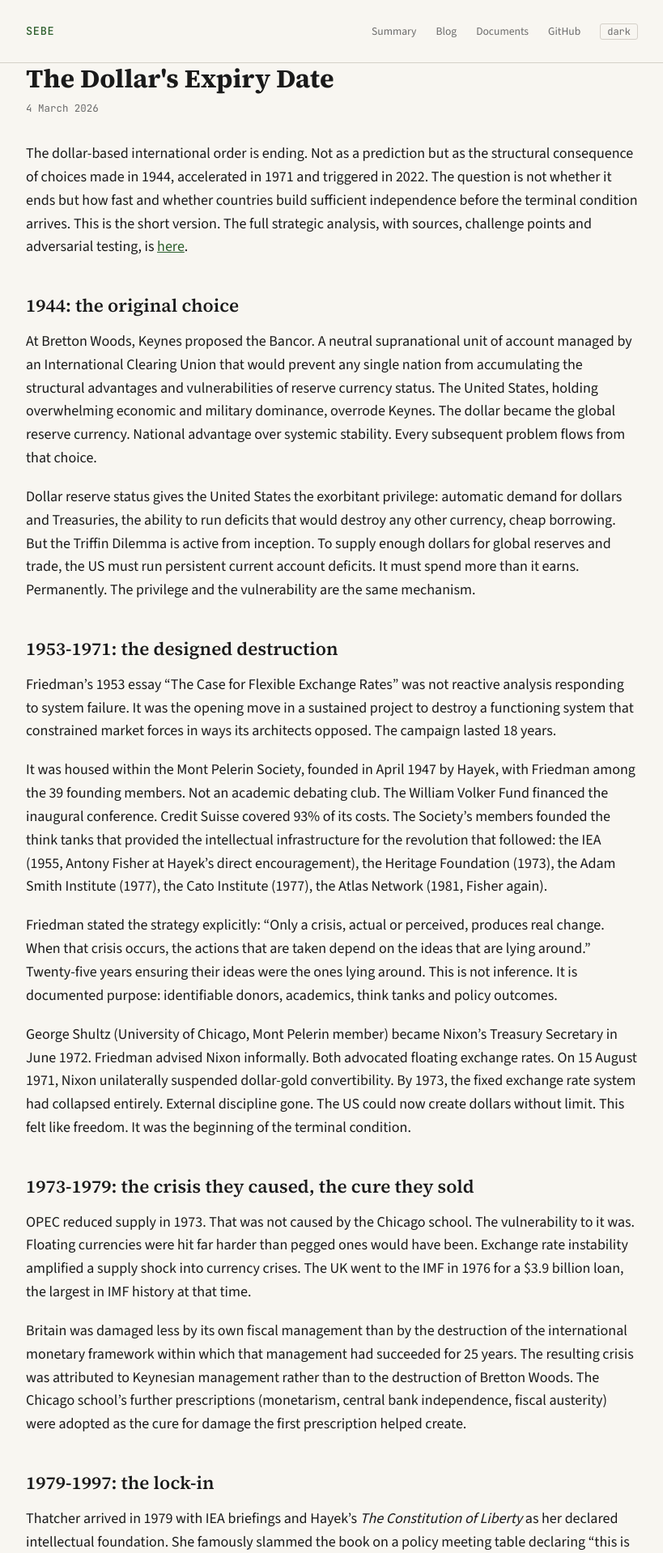
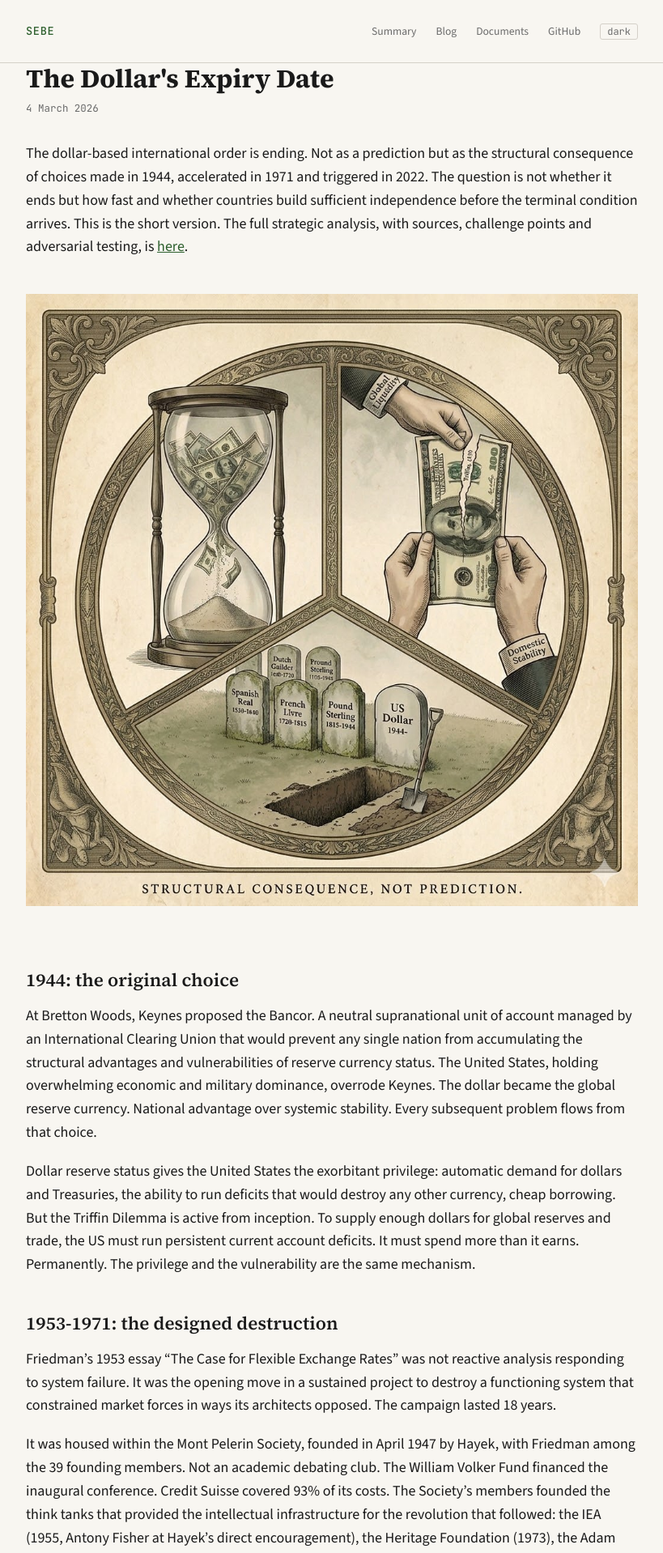
Before and after one commit to Djarid/SEBE, a Jekyll site: the page built from site/_posts/2026-03-04-the-dollars-expiry-date.md, in a window 1280 px wide. Shown: the top 1918 px of the page at 81% size, without its empty margins (230-1049 px from the left). Built offline with Jekyll 4.4.1, drawn with Linux system fonts in a browser that asks for light colours; comment, search, counter and statistics services are not loaded.

Commit message:
Add header image to Dollar's Expiry Date blog post

```diff
--- a/site/_posts/2026-03-04-the-dollars-expiry-date.md
+++ b/site/_posts/2026-03-04-the-dollars-expiry-date.md
@@ -6,6 +6,8 @@ description: "The dollar reserve system is ending, not as prediction but as stru
 ---
 
 The dollar-based international order is ending. Not as a prediction but as the structural consequence of choices made in 1944, accelerated in 1971 and triggered in 2022. The question is not whether it ends but how fast and whether countries build sufficient independence before the terminal condition arrives. This is the short version. The full strategic analysis, with sources, challenge points and adversarial testing, is [here]({{ site.baseurl }}/docs/global_transition.html).
+
+![The Dollar's Expiry Date]({{ site.baseurl }}/assets/images/dollar-demise.jpg)
 
 ## 1944: the original choice
 
```
Also changed, not shown: site/assets/images/dollar-demise.jpg (added).
